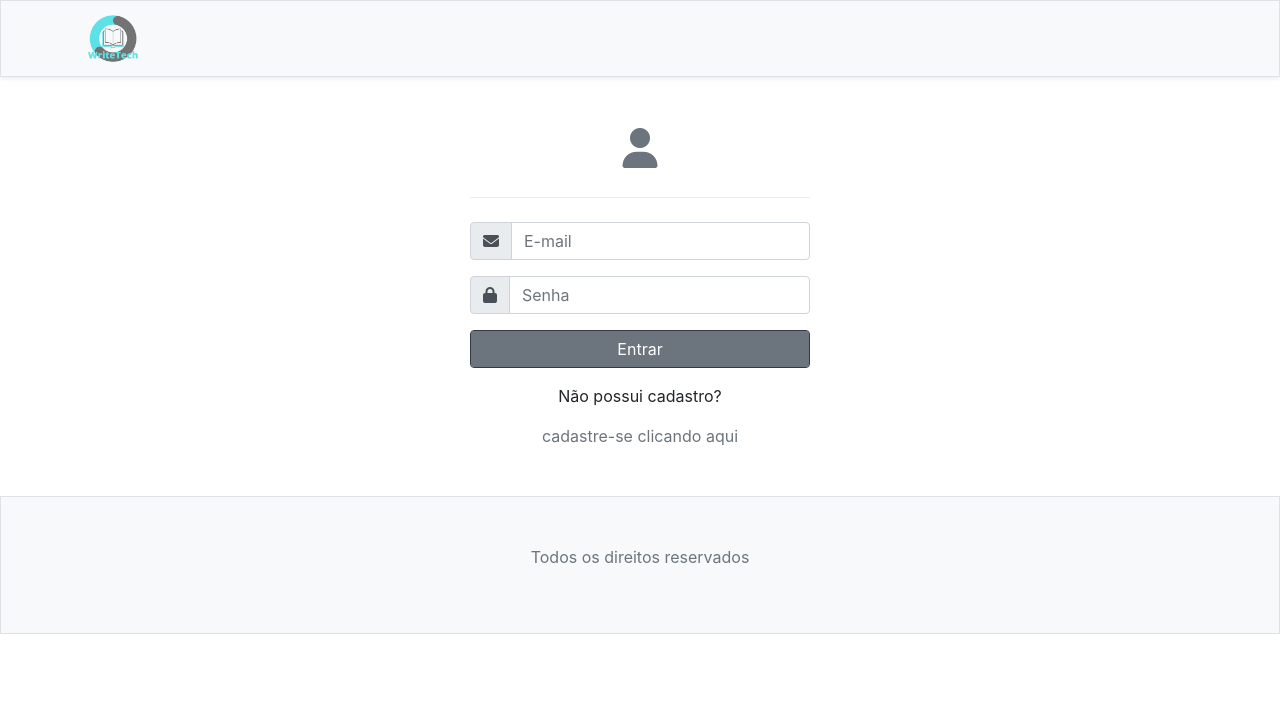
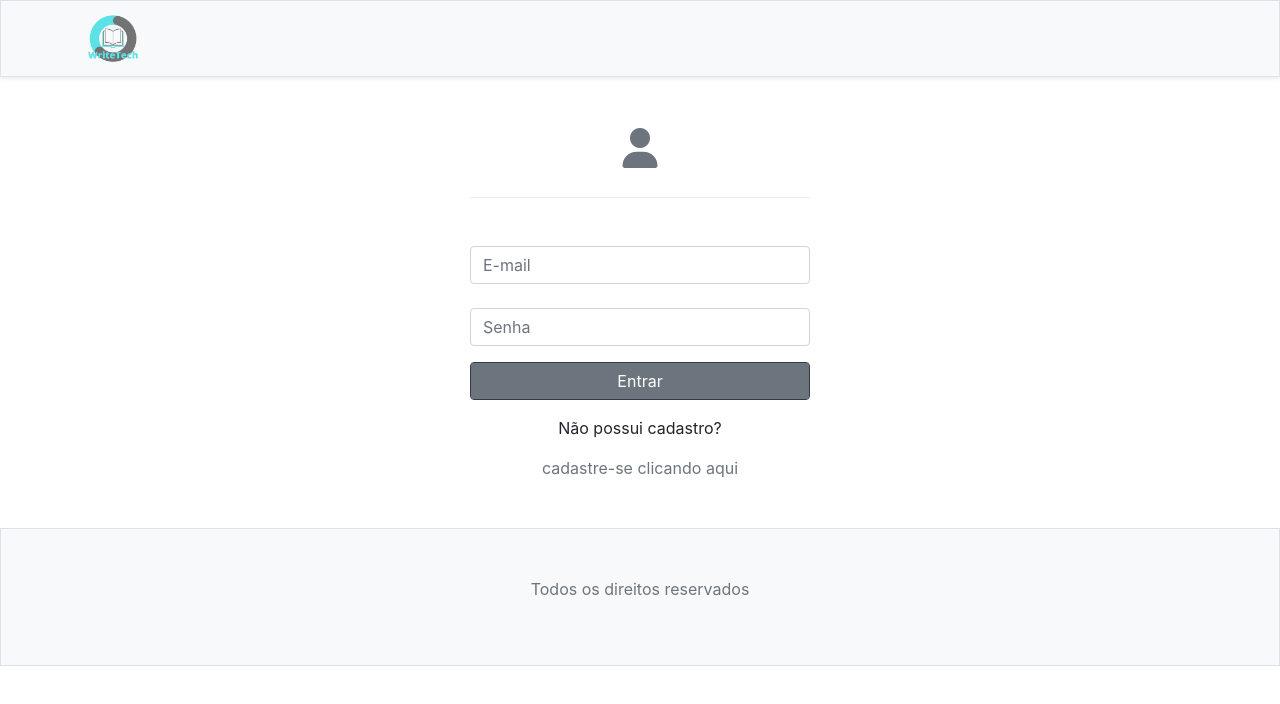
Before and after one commit to rafamioa/les-fatec, a React (Create React App) app in the folder les-frontend/: page /login in a window 1280 px wide. Shown: the top 704 px of the page. Built offline with nearby package versions, Linux system fonts and the light colour scheme.

Commit message:
Correção validação do form login

```diff
--- a/les-frontend/src/componentes/Login/Login.js
+++ b/les-frontend/src/componentes/Login/Login.js
@@ -50,29 +50,16 @@ const Login = () => {
 
           <div className="dropdown-divider my-4"></div>
           <form onSubmit={handleSubmit}>
-            <div className="input-group">
-              <div className="input-group-prepend">
-                <div className="input-group-text">
-                  <i className="fa fa-envelope" />
-                </div>
-              </div>
+            <div className="form-group">
               <Input type="text" placeholder="E-mail" id="email" {...email} />
-            </div>
-            <div className="input-group mt-3">
-              <div className="input-group-prepend">
-                <div className="input-group-text">
-                  <i className="fa fa-lock" />
-                </div>
-              </div>
               <Input
                 type="password"
-                className="form-control"
                 placeholder="Senha"
                 id="senha"
                 {...senha}
               />
             </div>
-            <div className="form-group mt-3">
+            <div className="form-group">
               <button
                 type="submit"
                 className="form-control btn btn-secondary border border-dark"
```
Also changed, not shown: 1 other file (tests, documents, lock files or other folders).
